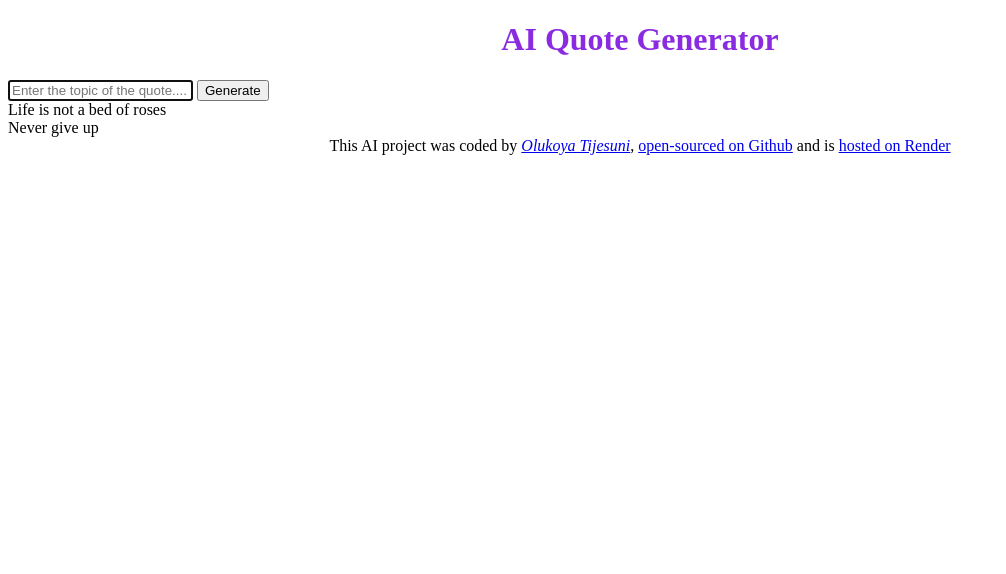
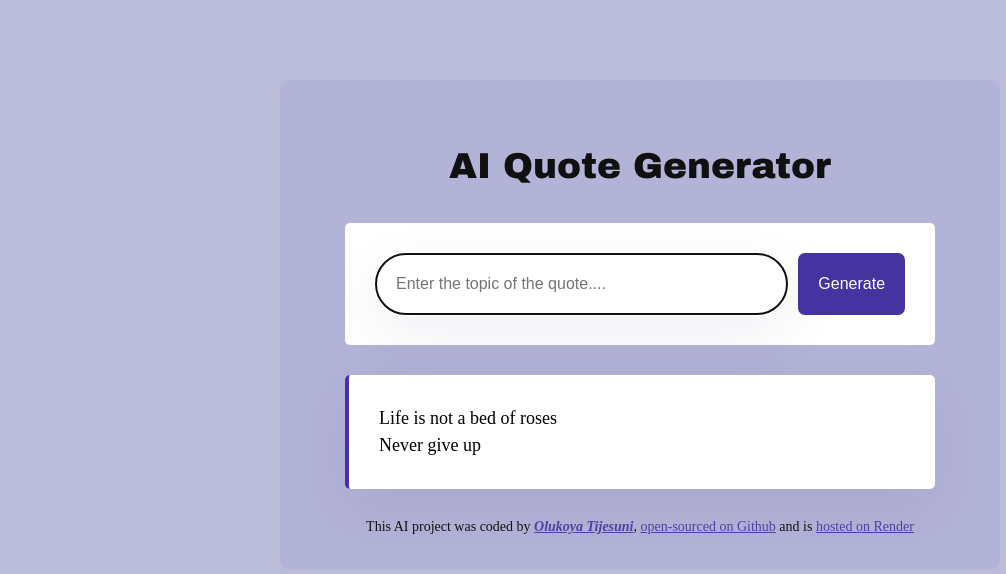
Before and after one commit to BossEsther/Quote-generator, a plain HTML site: page index.html in a window 1280 px wide. Shown: the whole page, without its empty margins (0-1006 px from the left). Drawn offline with Linux system fonts and the light colour scheme.

Commit message:
Added the basis CSS to my project

```diff
--- a/index.html
+++ b/index.html
@@ -4,20 +4,24 @@
     <meta charset="UTF-8">
     <meta name="viewport" content="width=device-width, initial-scale=1.0">
     <title>Ai Quote Generator</title>
+    <link rel="preconnect" href="https://fonts.googleapis.com">
+    <link rel="preconnect" href="https://fonts.gstatic.com" crossorigin>
+    <link href="https://fonts.googleapis.com/css2?family=Archivo+Black&family=Roboto:ital,wght@0,100;0,300;0,400;0,500;0,700;0,900;1,100;1,300;1,400;1,500;1,700;1,900&display=swap" rel="stylesheet">
     <link rel="stylesheet" href="src/style.css">
 </head>
 <body>
+    <div class="container">
         <header>
             <h1> AI Quote Generator</h1>
         </header>
         <main>
             <form>
-            <input type="text" id="search-input" placeholder="Enter the topic of the quote...."
+                <input type="text" class="search-input" id="search-input" placeholder="Enter the topic of the quote...."
                 required autofocus autocomplete="off" />
 
-            <input type="button" value="Generate">
+                <input type="button" class="quote-button" value="Generate">
             </form>
-        <div id="quotes">
+            <div class="quotes" id="quotes">
                 Life is not a bed of roses
                 <br />
                 Never give up
@@ -26,8 +30,9 @@
 
 
         <footer>
-        This AI project was coded by <a href="https://github.com/BossEsther"><em>Olukoya Tijesuni</em></a>, <a href="https://github.com/BossEsther/Quote-generator">open-sourced on Github</a> and is <a href="https://ai-quote-generator.onrender.com/">hosted on Render</a>
+            This AI project was coded by <a href="https://github.com/BossEsther"> <strong><em>Olukoya Tijesuni</em></strong></a>, <a href="https://github.com/BossEsther/Quote-generator">open-sourced on Github</a> and is <a href="https://ai-quote-generator.onrender.com/">hosted on Render</a>
         </footer>
         <script src="src/index.js"></script>
+    </div>
 </body>
 </html>
--- a/src/style.css
+++ b/src/style.css
@@ -1,7 +1,70 @@
+body{
+    background-color: rgb(187, 187, 218);
+}
 h1{
     text-align: center;
-    color: blueviolet;
+    color: rgb(17, 16, 16);
+    font-family: "Archivo Black", system-ui;
+    font-size: 36px;
+    font-weight: 400;
+    line-height: 1.5;
+}
+header{
+    margin-bottom: 30px;
+}
+a{
+    color: rgb(69, 52, 160); ;
+}
+form{
+    margin: 30px;
+    background-color: white;
+    padding: 30px;
+    display: flex;
+    border-radius: 5px;
+}
+.search-input{
+    padding: 20px;
+    width: 80%;
+    font-size: 16px;
+    color: black;
+    border-radius: 30px;
+    line-height: 20px;
+    border: 1px solid rgba(39, 33, 66, 0.5);
+    box-shadow: 0px 20px 60px rgba(65, 50, 100, 0.08);
 }
 footer{
     text-align: center;
+    font-size: 14px;
+    opacity: 0.9;
 }
+.container{
+    margin: 80px auto;
+    max-width: 650px;
+    background-color: rgba(111, 99, 184,0.1);
+    padding: 35px;
+    border-radius: 10px;
+}
+.quote-button{
+    font-size: 16px;
+    margin-left: 10px;
+    width: 120px;
+    background-color: rgb(69, 52, 160);
+    border: none;
+    border-radius: 7px;
+    color: white;
+}
+.quote-button:hover{
+    cursor: pointer;
+    transition: all 150ms ease-in-out;
+    background-color: rgba(69, 52, 160,0.9);
+}
+.quotes{
+    margin: 30px;
+    font-size: 18px;
+    background-color: white;
+    border-left: 4px solid rgb(69, 52, 160);
+    border-radius: 5px;
+    padding: 30px;
+    line-height: 1.5;
+    box-shadow: 0px 20px 60px rgba(65, 50, 100, 0.08);
+}
```
Lines whose indentation alone changed are shown as unchanged.
